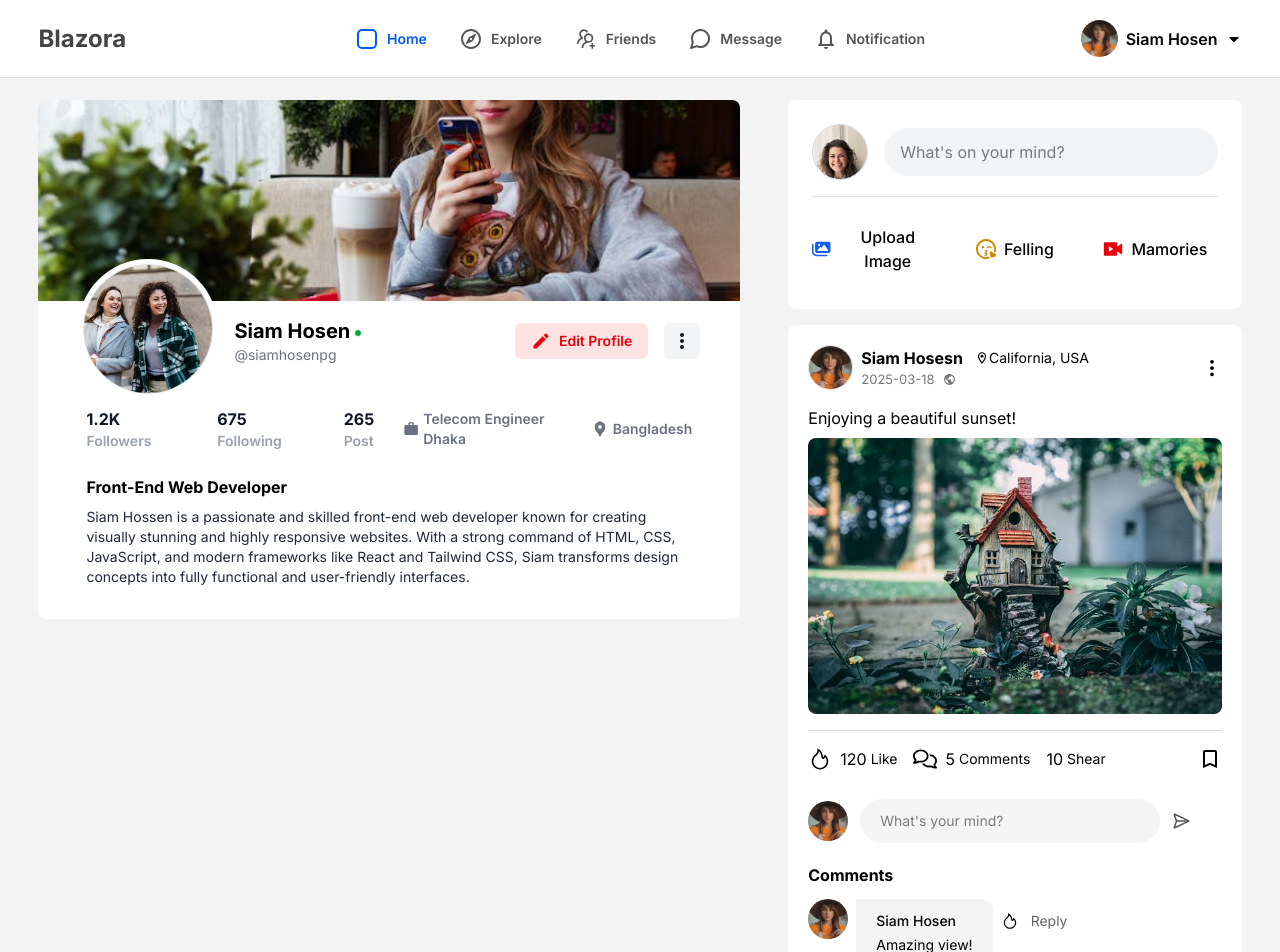
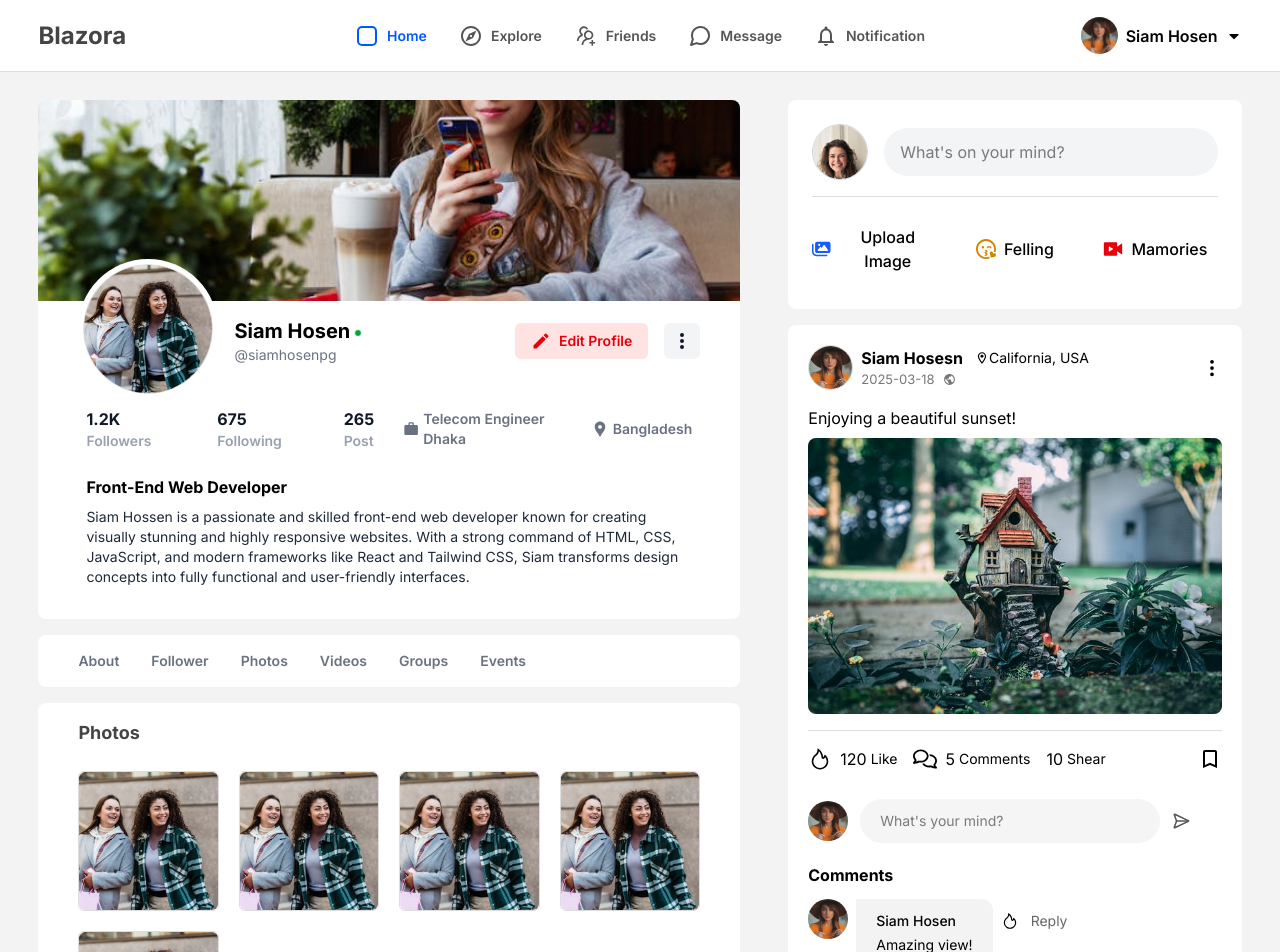
Before and after one commit to SiamHosenPg/Blazora, a React (Vite) app: page /profile in a window 1280 px wide. Shown: the top 952 px of the page. Built offline with nearby package versions, Linux system fonts and the light colour scheme.

Commit message:
Profile Section Update

```diff
--- a/src/components/navigation/Nav.jsx
+++ b/src/components/navigation/Nav.jsx
@@ -11,7 +11,7 @@ import { NavLink } from "react-router-dom";
 
 const Nav = () => {
   return (
-    <div className=" Navigation w-full bg-white h-[78px] border-df border-b fixed">
+    <div className=" Navigation w-full bg-white h-[72px] border-df border-b fixed">
       <div className="Pagearea h-full flex items-center justify-between ">
         <div className="Logo  w-[33%] text-2xl text-[#444] font-bold">
           Blazora
--- /dev/null
+++ b/src/components/profile/ProfileAbout.jsx
@@ -0,0 +1,99 @@
+import React from "react";
+import {
+  FaGraduationCap,
+  FaBirthdayCake,
+  FaHeart,
+  FaHome,
+  FaFacebook,
+  FaTwitter,
+  FaInstagram,
+  FaLinkedin,
+} from "react-icons/fa";
+import { MdWork } from "react-icons/md";
+
+const ProfileAbout = () => {
+  return (
+    <div className="flex flex-col gap-6 px-10 py-6 bg-white rounded-md w-full">
+      {/* About Section Title */}
+      <h2 className="text-lg font-bold text-[#444]">About</h2>
+
+      {/* User Details */}
+      <div className="flex flex-col gap-4 text-[#555] text-sm">
+        {/* Education */}
+        <div className="flex items-center gap-3">
+          <FaGraduationCap className="text-lg " />
+          <span>
+            Studied at{" "}
+            <span className="font-semibold">
+              Pabna Government Adoward College
+            </span>
+          </span>
+        </div>
+        {/* Work  */}
+        <div className="flex items-center gap-3">
+          <MdWork className="text-lg " />
+          <span>
+            Working at{" "}
+            <span className="font-semibold">Telecom Engineer at Dhaka</span>
+          </span>
+        </div>
+
+        {/* Date of Birth */}
+        <div className="flex items-center gap-3">
+          <FaBirthdayCake className="text-lg " />
+          <span>Born on January 15, 1995</span>
+        </div>
+
+        {/* Relationship Status */}
+        <div className="flex items-center gap-3">
+          <FaHeart className="text-lg " />
+          <span>In a relationship</span>
+        </div>
+
+        {/* Current Location */}
+        <div className="flex items-center gap-3">
+          <FaHome className="text-lg " />
+          <span>
+            Lives in New{" "}
+            <span className="font-semibold">Khulna Bangladesh</span>
+          </span>
+        </div>
+
+        {/* Social Links */}
+        <div className="flex items-center gap-3">
+          <span className="font-bold">Social Links:</span>
+          <a
+            href="https://facebook.com"
+            target="_blank"
+            rel="noopener noreferrer"
+          >
+            <FaFacebook className="text-lg " />
+          </a>
+          <a
+            href="https://twitter.com"
+            target="_blank"
+            rel="noopener noreferrer"
+          >
+            <FaTwitter className="text-lg " />
+          </a>
+          <a
+            href="https://instagram.com"
+            target="_blank"
+            rel="noopener noreferrer"
+          >
+            <FaInstagram className="text-lg " />
+          </a>
+          <a
+            href="https://linkedin.com"
+            target="_blank"
+            rel="noopener noreferrer"
+          >
+            <FaLinkedin className="text-lg " />
+          </a>
+        </div>
+      </div>
+    </div>
+  );
+};
+
+export default ProfileAbout;
--- /dev/null
+++ b/src/components/profile/ProfileFollower.jsx
@@ -0,0 +1,47 @@
+import React, { useContext } from "react";
+import { UserContext } from "../../contextapi/Usercontext";
+
+const ProfileFollower = () => {
+  const { userData } = useContext(UserContext);
+
+  return (
+    <div>
+      <div className="  px-10 py-6 bg-white rounded-lg w-full">
+        {/* Friends Section Title */}
+        <h2 className="text-lg font-bold text-[#444]">Follower</h2>
+        <span className=" block text-sm text-[#555] mt-1 items-center gap-2">
+          <span>860</span> Metual Follower
+        </span>
+
+        {/* Friends List */}
+        <div className="grid grid-cols-2 gap-4 text-[#555] text-sm mt-6">
+          {/* Friend Item 1 */}
+          {userData.map((user, index) => (
+            <div
+              key={index}
+              className="flex items-center gap-3 hover:bg-gray-100 transition p-2 rounded-md"
+            >
+              <div className="w-[76px] h-[76px] rounded-lg overflow-hidden border-df  ">
+                <img
+                  src={user.profileimage}
+                  alt=""
+                  className="w-full object-cover h-full rounded-lg border-df border"
+                />
+              </div>
+              <div className="">
+                <h4 className=" text-base font-bold text-gray-900">
+                  {user.name}
+                </h4>
+                <span className="font-semibold block mt-1">{user.bio}</span>
+              </div>
+            </div>
+          ))}
+
+          {/* Add more friends as needed */}
+        </div>
+      </div>
+    </div>
+  );
+};
+
+export default ProfileFollower;
--- /dev/null
+++ b/src/components/profile/ProfilePhotoslist.jsx
@@ -0,0 +1,50 @@
+import React from "react";
+
+const ProfilePhotoslist = () => {
+  return (
+    <div>
+      <div className=" px-10 py-4 bg-white rounded-lg w-full mb-4 gap-8">
+        <h2 className="text-lg font-bold text-[#444]">Photos</h2>
+        <div className="grid grid-cols-4 gap-5 mt-6">
+          <div className="w-full rounded-md overflow-hidden border-df border">
+            <img
+              src="/public/post/4.jpg"
+              className=" aspect-square rounded-md"
+              alt=""
+            />
+          </div>
+          <div className="w-full rounded-md overflow-hidden border-df border">
+            <img
+              src="/public/post/4.jpg"
+              className=" aspect-square rounded-md"
+              alt=""
+            />
+          </div>
+          <div className="w-full rounded-md overflow-hidden border-df border">
+            <img
+              src="/public/post/4.jpg"
+              className=" aspect-square rounded-md"
+              alt=""
+            />
+          </div>
+          <div className="w-full rounded-md overflow-hidden border-df border">
+            <img
+              src="/public/post/4.jpg"
+              className=" aspect-square rounded-md"
+              alt=""
+            />
+          </div>
+          <div className="w-full rounded-md overflow-hidden border-df border">
+            <img
+              src="/public/post/4.jpg"
+              className=" aspect-square rounded-md"
+              alt=""
+            />
+          </div>
+        </div>
+      </div>
+    </div>
+  );
+};
+
+export default ProfilePhotoslist;
--- /dev/null
+++ b/src/components/profile/ProfileSectionlist.jsx
@@ -0,0 +1,28 @@
+import React from "react";
+
+const Lists = [
+  { id: 1, name: "About" },
+  { id: 2, name: "Follower" },
+  { id: 3, name: "Photos" },
+  { id: 4, name: "Videos" },
+  { id: 5, name: "Groups" },
+  { id: 6, name: "Events" },
+];
+const ProfileSectionlist = () => {
+  return (
+    <div>
+      <div className="flex items-center px-10 py-4 bg-white rounded-lg w-full mb-4 gap-8">
+        {Lists.map((list) => (
+          <div
+            key={list.id}
+            className="text-gray-500  font-semibold text-sm cursor-pointer"
+          >
+            {list.name}
+          </div>
+        ))}
+      </div>
+    </div>
+  );
+};
+
+export default ProfileSectionlist;
--- a/src/components/profile/Profiletopimage.jsx
+++ b/src/components/profile/Profiletopimage.jsx
@@ -6,7 +6,7 @@ import { MdWork } from "react-icons/md";
 
 const Profiletopimage = () => {
   return (
-    <div className="bg-white rounded-lg mb-6 overflow-hidden w-full pb-8">
+    <div className="bg-white rounded-lg mb-4 overflow-hidden w-full pb-8">
       <div className="profiletopimage  overflow-hidden ">
         <img
           src="/post/2.jpg"
--- a/src/pages/Profile.jsx
+++ b/src/pages/Profile.jsx
@@ -2,6 +2,10 @@ import React from "react";
 import Profiletopimage from "../components/profile/Profiletopimage";
 import UploadBox from "../components/uploadbox/UploadBox";
 import Newsfeed from "../components/newsfeed/Newsfeed";
+import ProfileSectionlist from "../components/profile/ProfileSectionlist";
+import ProfileAbout from "../components/profile/ProfileAbout";
+import ProfileFollower from "../components/profile/ProfileFollower";
+import ProfilePhotoslist from "../components/profile/ProfilePhotoslist";
 
 const Profile = () => {
   return (
@@ -9,6 +13,9 @@ const Profile = () => {
       <div className="flex gap-12 items-start justify-between ">
         <div className="leftfeed w-7/12">
           <Profiletopimage />
+          <ProfileSectionlist />
+
+          <ProfilePhotoslist />
         </div>
 
         <div className="rightfeed flex-1">
```
